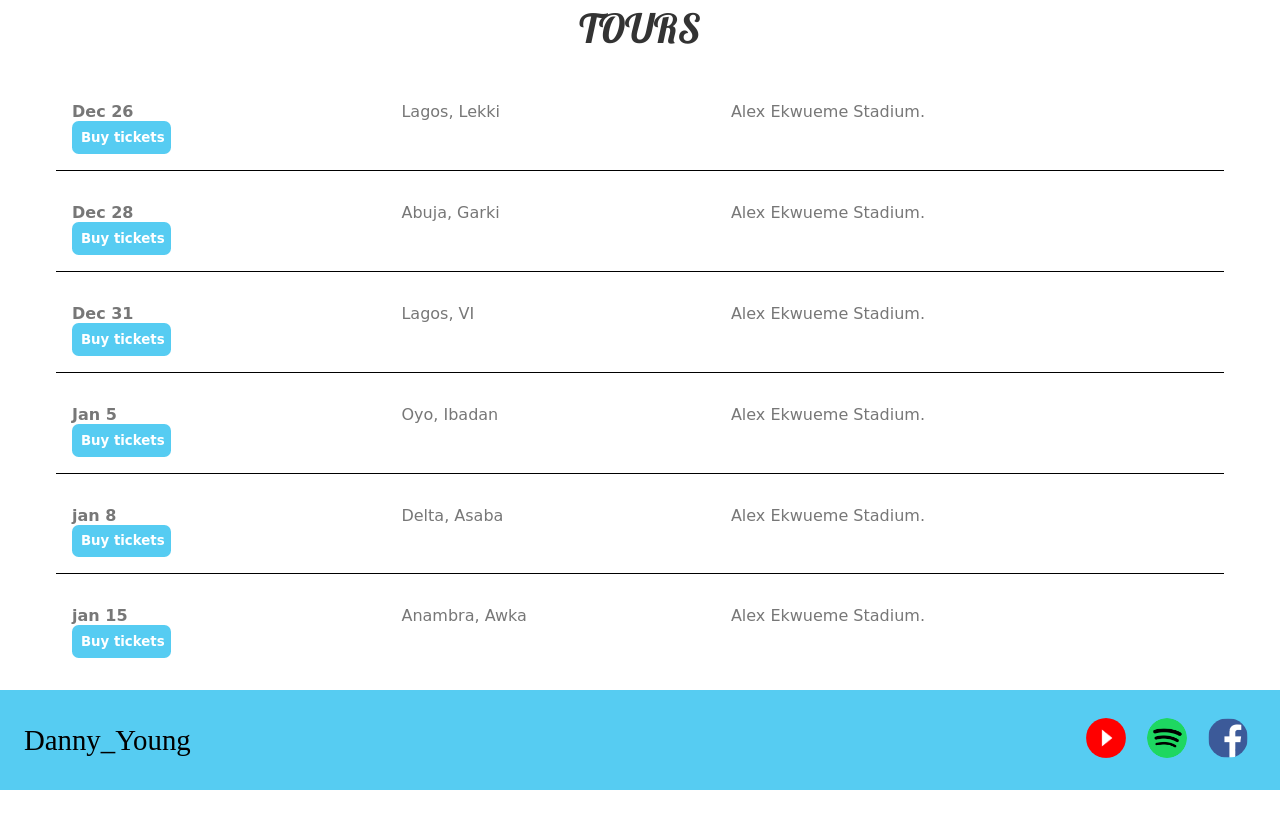
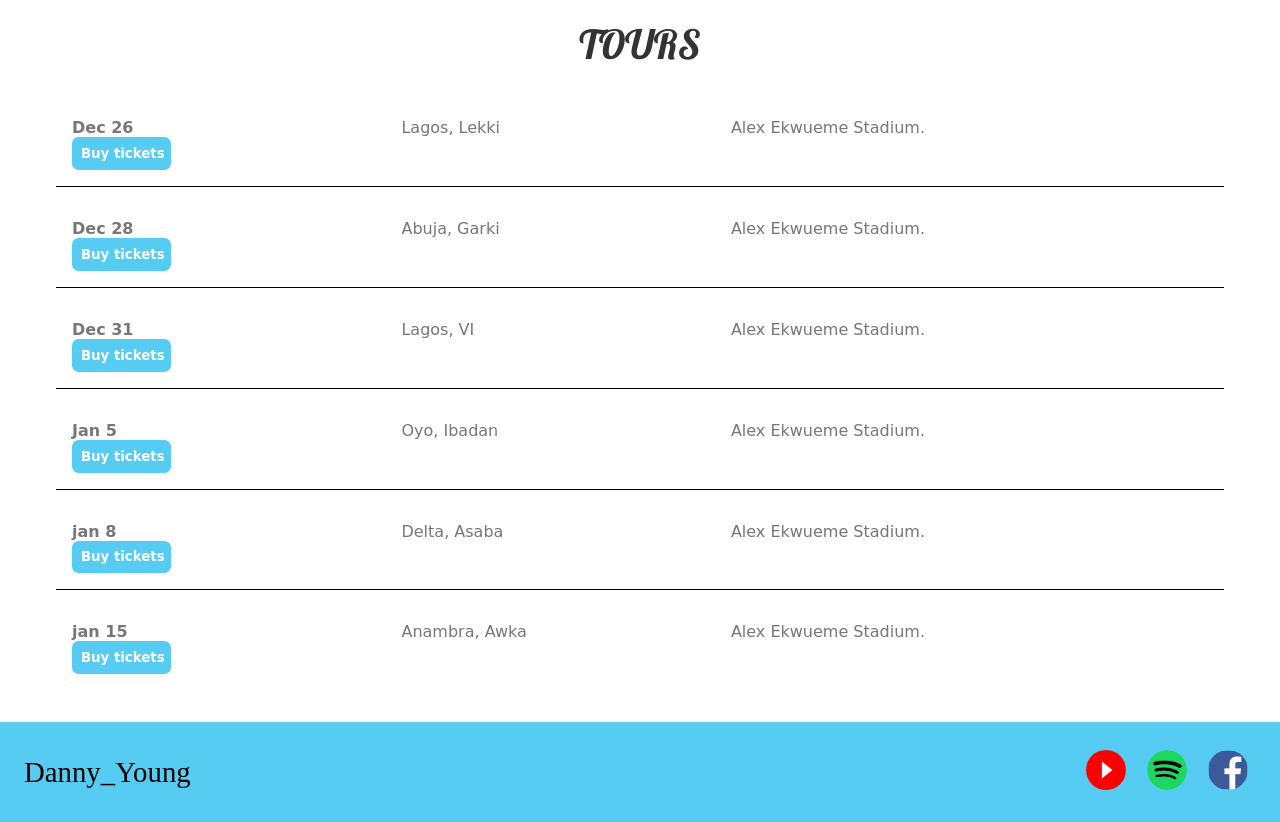
Before and after one commit to DanielUdechukwu/For_Web, a plain HTML site: page index.html in a window 1280 px wide. Shown: the part 414-1236 px from the top of the page. Before the commit the page ends 1204 px from the top, so only its background shows below. Drawn offline with Linux system fonts and the light colour scheme; a web font is replaced by a local one.

Commit message:
Update style.css

```diff
--- a/style.css
+++ b/style.css
@@ -15,6 +15,9 @@ html, body {
   padding: 0;
   text-align: justify;
   /* If an error comes up, check here! */
+  min-height: 1oovh;
+  display: flex;
+  flex-direction: column;
 }
 
 .nav1 ul {
@@ -94,7 +97,7 @@ html, body {
   background-color: #56ccf2;
   color: aqua;
   padding: .25em 0;
-
+  margin-top: auto;
 }
 
 .artist-name-3{
```
